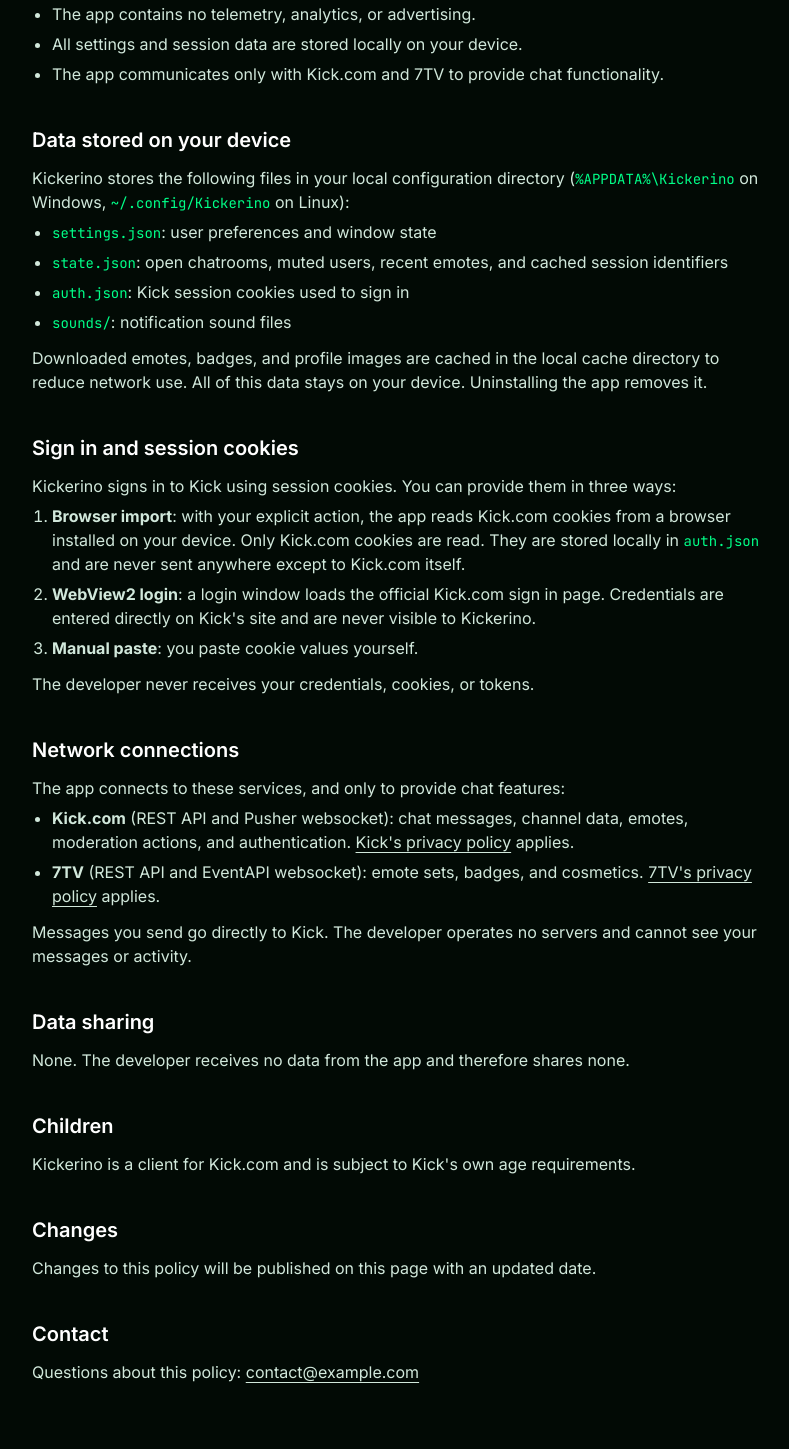
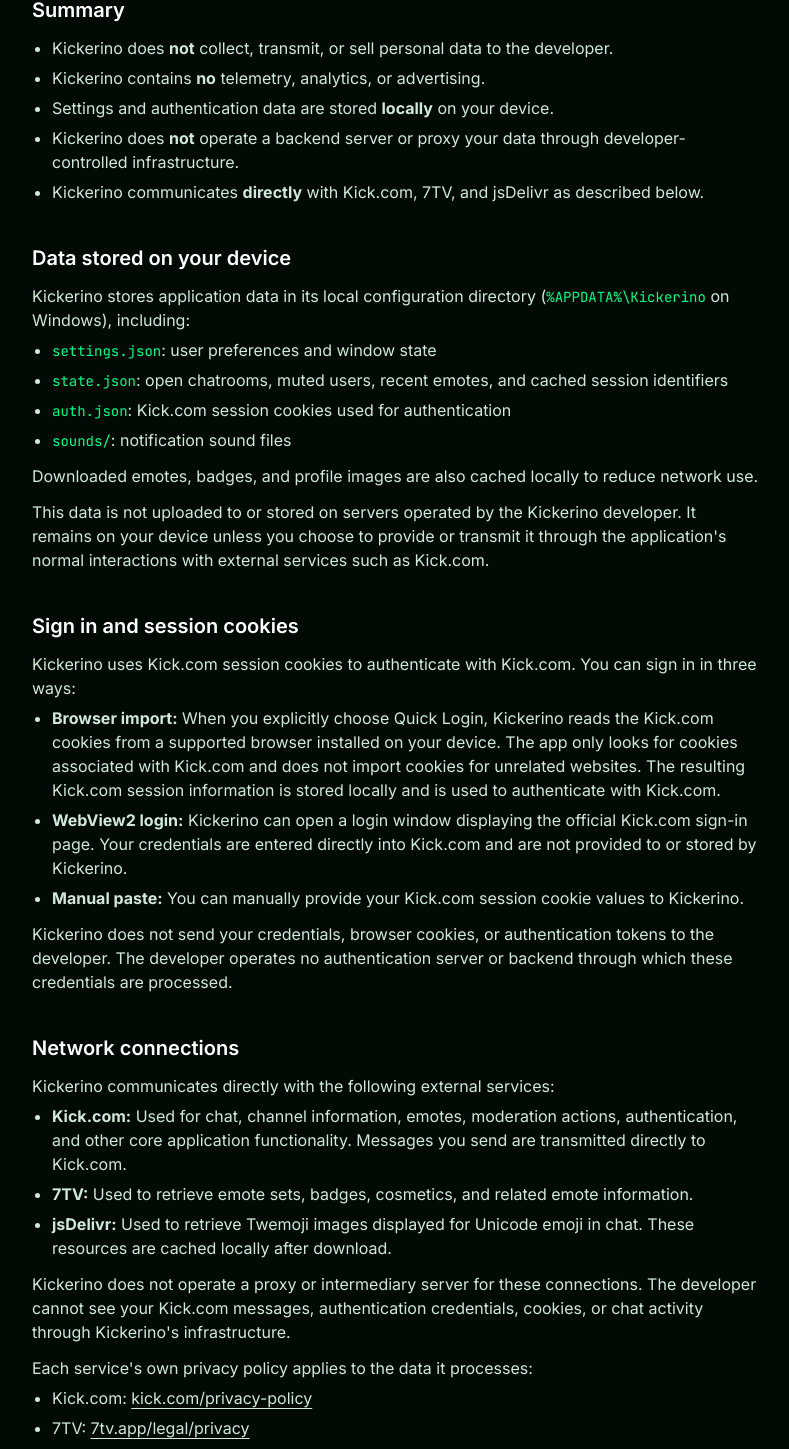
Before and after one commit to VDiPaola/kickerino-website, a Next.js app: page /privacy in a window 1280 px wide. Shown: the part 314-1763 px from the top of the page, without its empty margins (244-1033 px from the left). Built offline with nearby package versions, Linux system fonts and the light colour scheme; no server answers.

Commit message:
update privacy policy

```diff
--- a/src/app/privacy/page.tsx
+++ b/src/app/privacy/page.tsx
@@ -5,7 +5,7 @@
 
 export const metadata: Metadata = {
   title: "Privacy Policy | Kickerino",
-  description: "What data Kickerino handles and where it goes.",
+  description: "What data Kickerino handles, where it is stored, and which external services it communicates with.",
 };
 
 export default function Privacy() {
@@ -16,82 +16,111 @@
       </Link>
       <p className="stamp mt-12">Last updated 30 August 2026</p>
       <h1 className="mt-2 text-4xl font-bold tracking-tight">Privacy Policy</h1>
+      <p className="mt-4 text-fog">
+        Kickerino is a desktop chat client for <a href="https://kick.com" className="underline underline-offset-4 hover:text-mint">Kick.com</a>.
+        This policy explains what data Kickerino handles, where it is stored, and which external services it communicates with.
+      </p>
 
-      <div className="mt-10 space-y-10 text-fog [&_h2]:mb-3 [&_h2]:text-xl [&_h2]:font-semibold [&_h2]:text-white [&_li]:mt-1.5 [&_ul]:list-disc [&_ul]:pl-5 [&_ol]:list-decimal [&_ol]:pl-5 [&_code]:font-mono [&_code]:text-sm [&_code]:text-mint [&_a]:underline [&_a]:underline-offset-4 hover:[&_a]:text-mint">
+      <div className="mt-10 space-y-10 text-fog [&_h2]:mb-3 [&_h2]:text-xl [&_h2]:font-semibold [&_h2]:text-white [&_li]:mt-1.5 [&_ul]:list-disc [&_ul]:pl-5 [&_code]:font-mono [&_code]:text-sm [&_code]:text-mint [&_a]:underline [&_a]:underline-offset-4 hover:[&_a]:text-mint">
         <section>
           <h2>Summary</h2>
           <ul>
-            <li>Kickerino does not collect, transmit, or sell any personal data to the developer.</li>
-            <li>The app contains no telemetry, analytics, or advertising.</li>
-            <li>All settings and session data are stored locally on your device.</li>
-            <li>The app communicates only with Kick.com and 7TV to provide chat functionality.</li>
+            <li>Kickerino does <b>not</b> collect, transmit, or sell personal data to the developer.</li>
+            <li>Kickerino contains <b>no</b> telemetry, analytics, or advertising.</li>
+            <li>Settings and authentication data are stored <b>locally</b> on your device.</li>
+            <li>Kickerino does <b>not</b> operate a backend server or proxy your data through developer-controlled infrastructure.</li>
+            <li>Kickerino communicates <b>directly</b> with Kick.com, 7TV, and jsDelivr as described below.</li>
           </ul>
         </section>
 
         <section>
           <h2>Data stored on your device</h2>
           <p>
-            Kickerino stores the following files in your local configuration directory (<code>%APPDATA%\Kickerino</code> on Windows,{" "}
-            <code>~/.config/Kickerino</code> on Linux):
+            Kickerino stores application data in its local configuration directory (<code>%APPDATA%\Kickerino</code> on Windows), including:
           </p>
           <ul>
             <li><code>settings.json</code>: user preferences and window state</li>
             <li><code>state.json</code>: open chatrooms, muted users, recent emotes, and cached session identifiers</li>
-            <li><code>auth.json</code>: Kick session cookies used to sign in</li>
+            <li><code>auth.json</code>: Kick.com session cookies used for authentication</li>
             <li><code>sounds/</code>: notification sound files</li>
           </ul>
+          <p className="mt-3">Downloaded emotes, badges, and profile images are also cached locally to reduce network use.</p>
           <p className="mt-3">
-            Downloaded emotes, badges, and profile images are cached in the local cache directory to reduce network use. All of this
-            data stays on your device. Uninstalling the app removes it.
+            This data is not uploaded to or stored on servers operated by the Kickerino developer. It remains on your device unless you
+            choose to provide or transmit it through the application&apos;s normal interactions with external services such as Kick.com.
           </p>
         </section>
 
         <section>
           <h2>Sign in and session cookies</h2>
-          <p>Kickerino signs in to Kick using session cookies. You can provide them in three ways:</p>
-          <ol>
+          <p>Kickerino uses Kick.com session cookies to authenticate with Kick.com. You can sign in in three ways:</p>
+          <ul>
             <li>
-              <b>Browser import</b>: with your explicit action, the app reads Kick.com cookies from a browser installed on your device.
-              Only Kick.com cookies are read. They are stored locally in <code>auth.json</code> and are never sent anywhere except to
-              Kick.com itself.
+              <b>Browser import:</b> When you explicitly choose Quick Login, Kickerino reads the Kick.com cookies from a supported browser
+              installed on your device. The app only looks for cookies associated with Kick.com and does not import cookies for unrelated
+              websites. The resulting Kick.com session information is stored locally and is used to authenticate with Kick.com.
             </li>
             <li>
-              <b>WebView2 login</b>: a login window loads the official Kick.com sign in page. Credentials are entered directly on Kick&apos;s
-              site and are never visible to Kickerino.
+              <b>WebView2 login:</b> Kickerino can open a login window displaying the official Kick.com sign-in page. Your credentials are
+              entered directly into Kick.com and are not provided to or stored by Kickerino.
             </li>
             <li>
-              <b>Manual paste</b>: you paste cookie values yourself.
+              <b>Manual paste:</b> You can manually provide your Kick.com session cookie values to Kickerino.
             </li>
-          </ol>
-          <p className="mt-3">The developer never receives your credentials, cookies, or tokens.</p>
+          </ul>
+          <p className="mt-3">
+            Kickerino does not send your credentials, browser cookies, or authentication tokens to the developer. The developer operates
+            no authentication server or backend through which these credentials are processed.
+          </p>
         </section>
 
         <section>
           <h2>Network connections</h2>
-          <p>The app connects to these services, and only to provide chat features:</p>
+          <p>Kickerino communicates directly with the following external services:</p>
           <ul>
             <li>
-              <b>Kick.com</b> (REST API and Pusher websocket): chat messages, channel data, emotes, moderation actions, and
-              authentication. <a href="https://kick.com/privacy-policy">Kick&apos;s privacy policy</a> applies.
+              <b>Kick.com:</b> Used for chat, channel information, emotes, moderation actions, authentication, and other core application
+              functionality. Messages you send are transmitted directly to Kick.com.
             </li>
             <li>
-              <b>7TV</b> (REST API and EventAPI websocket): emote sets, badges, and cosmetics.{" "}
-              <a href="https://7tv.app/legal/privacy">7TV&apos;s privacy policy</a> applies.
+              <b>7TV:</b> Used to retrieve emote sets, badges, cosmetics, and related emote information.
+            </li>
+            <li>
+              <b>jsDelivr:</b> Used to retrieve Twemoji images displayed for Unicode emoji in chat. These resources are cached locally after
+              download.
             </li>
           </ul>
           <p className="mt-3">
-            Messages you send go directly to Kick. The developer operates no servers and cannot see your messages or activity.
+            Kickerino does not operate a proxy or intermediary server for these connections. The developer cannot see your Kick.com
+            messages, authentication credentials, cookies, or chat activity through Kickerino&apos;s infrastructure.
+          </p>
+          <p className="mt-3">Each service&apos;s own privacy policy applies to the data it processes:</p>
+          <ul>
+            <li>
+              Kick.com: <a href="https://kick.com/privacy-policy">kick.com/privacy-policy</a>
+            </li>
+            <li>
+              7TV: <a href="https://7tv.app/legal/privacy">7tv.app/legal/privacy</a>
+            </li>
+            <li>
+              jsDelivr:{" "}
+              <a href="https://www.jsdelivr.com/terms/privacy-policy-jsdelivr-net">jsdelivr.com/terms/privacy-policy-jsdelivr-net</a>
+            </li>
+          </ul>
+        </section>
+
+        <section>
+          <h2>Data sharing</h2>
+          <p>Kickerino does not share your personal data with the developer or third parties through developer-operated servers.</p>
+          <p className="mt-3">
+            The application does communicate directly with Kick.com, 7TV, and jsDelivr as described in this policy. Those services may
+            process information according to their own privacy policies.
           </p>
         </section>
 
         <section>
-          <h2>Data sharing</h2>
-          <p>None. The developer receives no data from the app and therefore shares none.</p>
-        </section>
-
-        <section>
           <h2>Children</h2>
-          <p>Kickerino is a client for Kick.com and is subject to Kick&apos;s own age requirements.</p>
+          <p>Kickerino is a client for Kick.com. Users should comply with Kick.com&apos;s applicable age requirements when using the service.</p>
         </section>
 
         <section>
@@ -102,7 +131,7 @@
         <section>
           <h2>Contact</h2>
           <p>
-            Questions about this policy: <a href={links.contact}>{links.contactEmail}</a>
+            For questions about this privacy policy: <a href={links.contact}>{links.contactEmail}</a>
           </p>
         </section>
       </div>
--- a/src/components/Trust.tsx
+++ b/src/components/Trust.tsx
@@ -1,6 +1,6 @@
 const facts = [
   ["No telemetry", "No analytics, no crash reporting, no advertising."],
-  ["No servers", "Talks only to Kick.com and 7TV. Messages go straight to Kick."],
+  ["No servers", "Talks directly to Kick.com, 7TV, and jsDelivr. Messages go straight to Kick."],
   ["No accounts", "Your session stays in a local file on your machine."],
 ];
 
```
